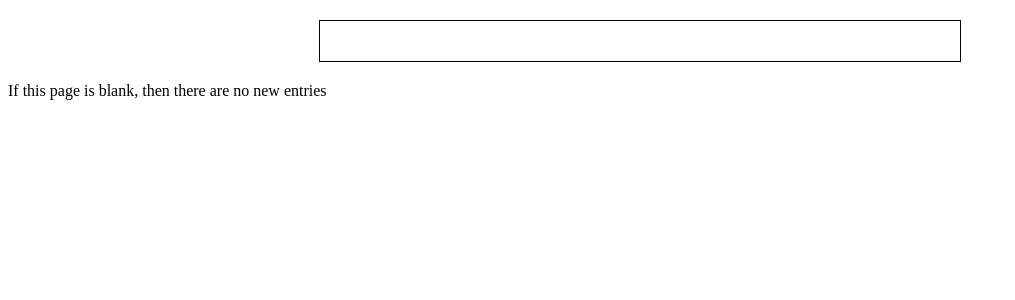
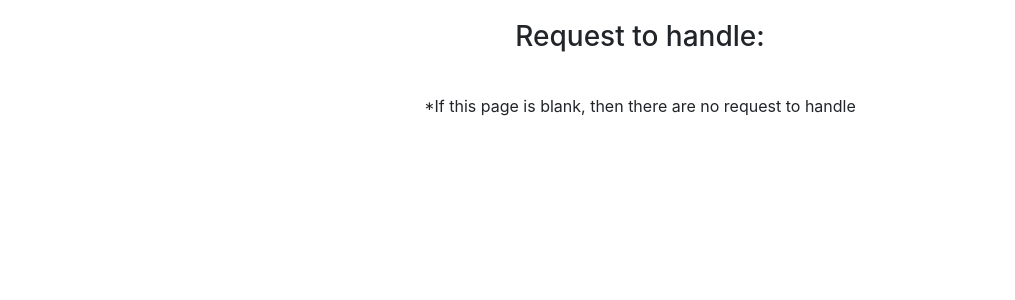
Before and after one commit to That2amCoder/openQueue, a Flask app: template static/templates/handler-terminal.html in a window 1280 px wide. Shown: the top 300 px of the page, without its empty margins (0-1015 px from the left). Run offline with Flask 2, Linux system fonts and the light colour scheme; the template is opened without the code that fills it, so the values that code supplies are empty.

Commit message:
Updated handler view, hid button for queue

```diff
--- a/static/css/handler-terminal.css
+++ b/static/css/handler-terminal.css
@@ -1,4 +1,25 @@
-.entry {
+body{
+  display: flex;
+  flex-direction: column;
+  align-items: center;
+}
+
+h3{
+  margin-top: 20px !important;
+}
+
+.entry{
+  width: 600px;
+  padding: 1rem;
+}
+
+.btn-group{
+  display: flex;
+  justify-content: center;
+  text-align: center;
+}
+
+/* .entry {
     width: 600px;
     margin: 20px auto;
     border: 1px solid black;
@@ -17,4 +38,4 @@
   button {
     padding: 10px 20px;
     margin: 10px;
-  }
+  } */
--- a/static/js/handler-terminal.js
+++ b/static/js/handler-terminal.js
@@ -15,15 +15,24 @@ $(function() {
         var timeSince = Date.now() - (timestamp * 1000);
         // convert it to minutes
         var minutes = Math.floor(timeSince / 60000);
-        var entryHtml = "<p class='entry-name'>" + name + "</p>" +
-                        "<p>" + question + "</p>" +
-                        "<p>" + extra + "</p>" +
-                        "<p class='entry-time'>Submitted " + minutes + " minute(s) ago</p>";
-        //Set the button IDs the same as the entry ID so that when the POST request happens, we know which entry to update
-          entryHtml += "<button id='" + id + "' class='ghost-button'>Ghost</button>";
-          entryHtml += "<button id='" + id + "' class='in-progress-button'>In Progress</button>";
-          entryHtml += "<button id='" + id + "' class='finished-button'>Finished</button>";
+        // var entryHtml = "<p class='entry-name'>" + name + "</p>" +
+        //                 "<p>" + question + "</p>" +
+        //                 "<p>" + extra + "</p>" +
+        //                 "<p class='entry-time'>Submitted " + minutes + " minute(s) ago</p>";
+        // //Set the button IDs the same as the entry ID so that when the POST request happens, we know which entry to update
+        //   entryHtml += "<button id='" + id + "' class='ghost-button'>Ghost</button>";
+        //   entryHtml += "<button id='" + id + "' class='in-progress-button'>In Progress</button>";
+        //   entryHtml += "<button id='" + id + "' class='finished-button'>Finished</button>";
 
+        var entryHtml = "<div class='entry card' id='entry-" + id + "'>" +
+        "<div class='card-block'> <h5 class='card-title'>"+name+"</h5>" +
+        "<h6 class='card-subtitle mb-2 text-muted'>"+minutes+" minutes ago</h6>" +
+        "<p class='card-text'>"+question+"</p>" + "</div>"+
+        "<p class='card-text'>"+extra+"</p>"+
+        "<div class='btn-group' role='group'>"+
+        "<button id='" + id + "' class='btn ghost-button'>Ghost</button>"+
+        "<button id='" + id + "' class='btn in-progress-button'>In Progress</button>"+
+        "<button id='" + id + "' class='btn finished-button'>Finished</button>"+"</div>";
 
         $("#entry").html(entryHtml);
       });
--- a/static/templates/handler-terminal.html
+++ b/static/templates/handler-terminal.html
@@ -1,11 +1,28 @@
 <!DOCTYPE html>
 <html>
+
 <head>
   <link rel="stylesheet" type="text/css" href="/static/css/handler-terminal.css">
   <script src="https://ajax.googleapis.com/ajax/libs/jquery/3.5.1/jquery.min.js"></script>
   <script src="/static/js/handler-terminal.js"></script>
+
+  <!-- Bootstrap CSS -->
+  <link rel="stylesheet" href="https://cdn.jsdelivr.net/npm/bootstrap@4.1.3/dist/css/bootstrap.min.css"
+    integrity="sha384-MCw98/SFnGE8fJT3GXwEOngsV7Zt27NXFoaoApmYm81iuXoPkFOJwJ8ERdknLPMO" crossorigin="anonymous">
+  <script src="https://code.jquery.com/jquery-3.6.0.min.js"
+    integrity="sha256-/xUj+3OJU5yExlq6GSYGSHk7tPXikynS7ogEvDej/m4=" crossorigin="anonymous"></script>
 </head>
+
 <body>
-    <div id="entry" class="entry"></div>
-    <p> If this page is blank, then there are no new entries</p>
+
+  <h3>Request to handle:</h3>
+  <div id="entry" class="entry"></div>
+  <p>*If this page is blank, then there are no request to handle</p>
+
+  <script src="https://cdn.jsdelivr.net/npm/popper.js@1.14.3/dist/umd/popper.min.js"
+    integrity="sha384-ZMP7rVo3mIykV+2+9J3UJ46jBk0WLaUAdn689aCwoqbBJiSnjAK/l8WvCWPIPm49"
+    crossorigin="anonymous"></script>
+  <script src="https://cdn.jsdelivr.net/npm/bootstrap@4.1.3/dist/js/bootstrap.min.js"
+    integrity="sha384-ChfqqxuZUCnJSK3+MXmPNIyE6ZbWh2IMqE241rYiqJxyMiZ6OW/JmZQ5stwEULTy"
+    crossorigin="anonymous"></script>
 </body>
--- a/static/templates/queue.html
+++ b/static/templates/queue.html
@@ -35,9 +35,9 @@
   </form>
 
   <!-- Modal button for test -->
-  <button type="button" class="btn btn-primary" data-toggle="modal" data-target="#questionPopoutSubmit">
+  <!-- <button type="button" class="btn btn-primary" data-toggle="modal" data-target="#questionPopoutSubmit">
     Launch demo modal
-  </button>
+  </button> -->
 
   <!-- Modal -->
   <div class="modal fade" id="questionPopoutSubmit" tabindex="-1" role="dialog">
```
